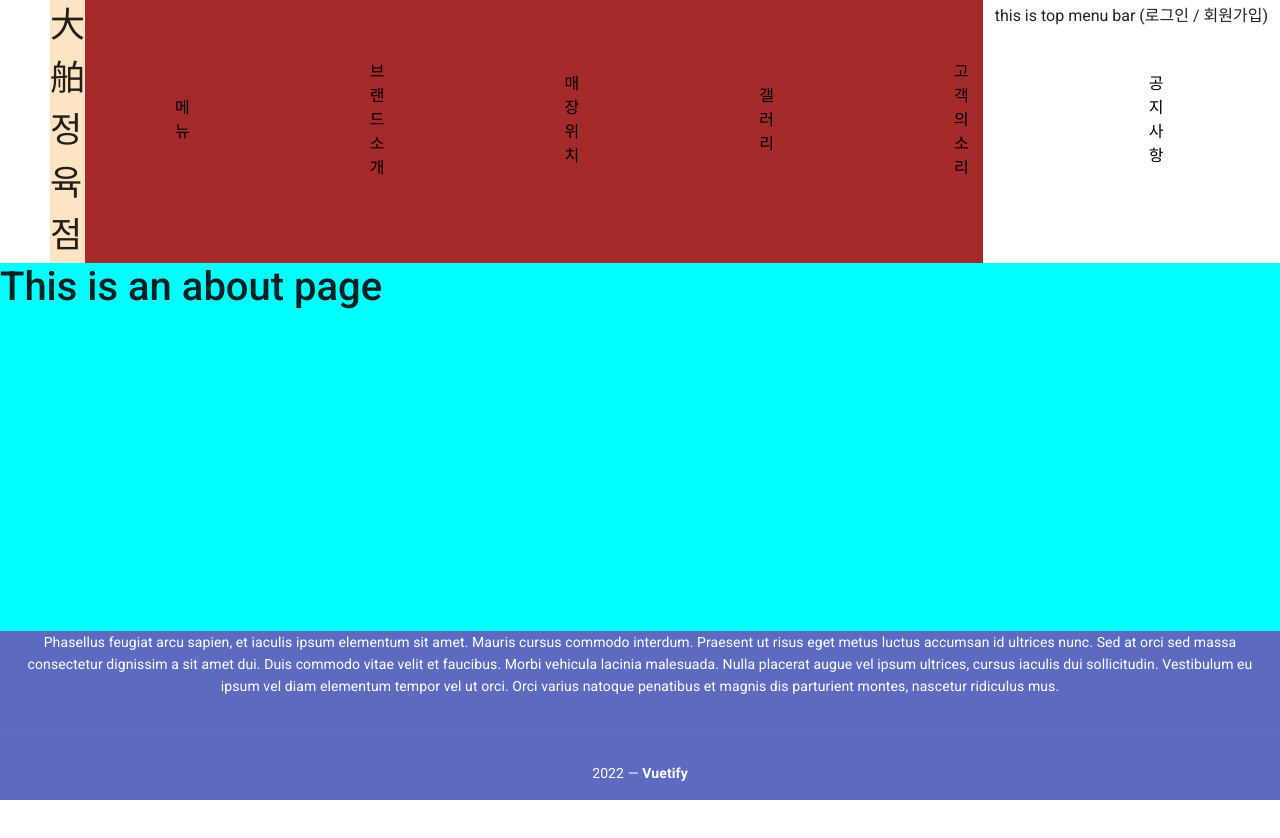
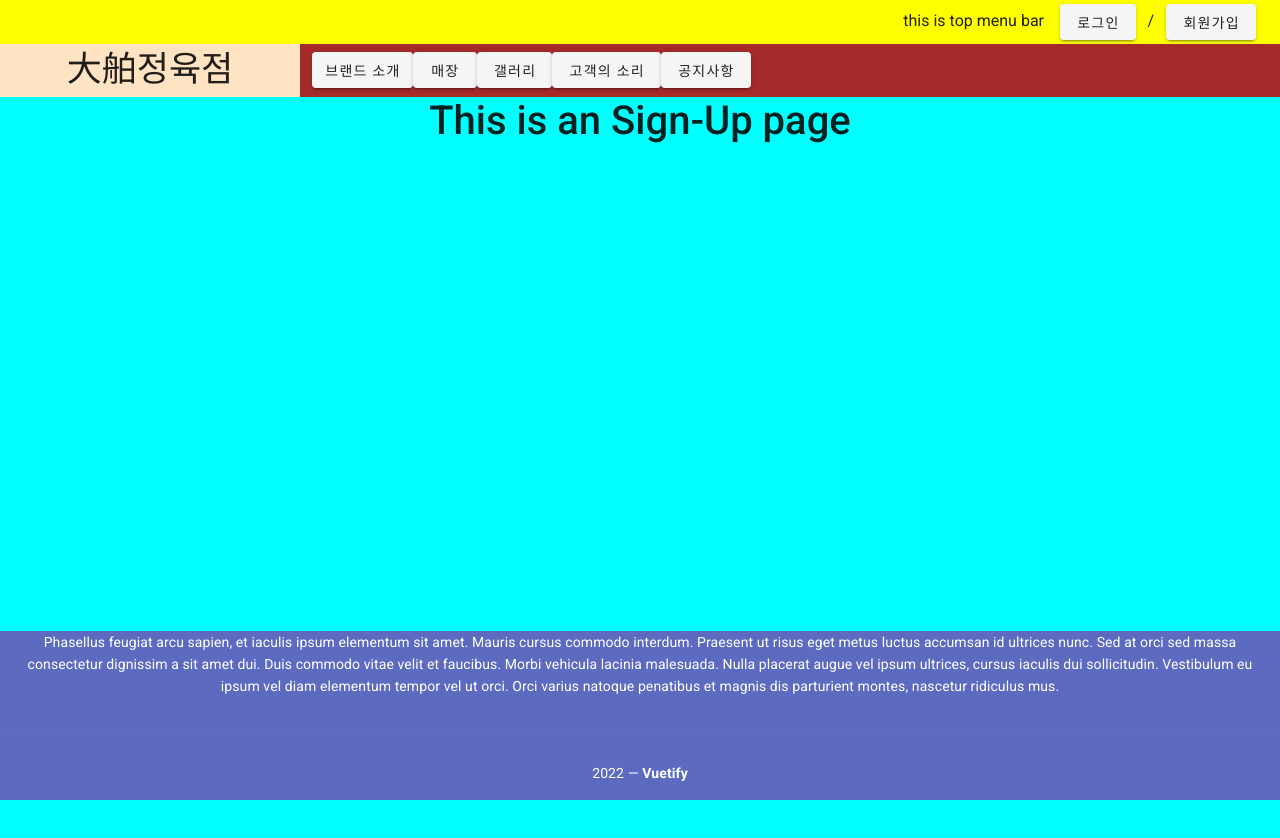
Before and after one commit to xxvigrufv23/DaeBak-Front, a Vue app: page /about in a window 1280 px wide. Shown: the top 838 px of the page. Before the commit the page ends 800 px from the top, so only its background shows below. Built offline with nearby package versions, Linux system fonts and the light colour scheme; a web font is replaced by a local one.

Commit message:
20221022 cjy Navbar.vue 수정

```diff
--- a/src/components/HelloWorld.vue
+++ b/src/components/HelloWorld.vue
@@ -3,7 +3,7 @@
     <v-row class="text-center">
       <v-col cols="12">
         <v-img
-          :src="require('../assets/logo.svg')"
+          :src="require('../assets/logo.png')"
           class="my-3"
           contain
           height="200"
--- a/src/components/frame/Navbar.vue
+++ b/src/components/frame/Navbar.vue
@@ -1,24 +1,64 @@
 <template>
-  <nav style="margin-left: 50px;">
-    <div class ="menu-title">大舶정육점</div>
-    <div class="menu-item">메뉴</div>
-    <div class="menu-item">브랜드 소개</div>
-    <div class="menu-item">매장 위치</div>
-    <div class="menu-item">갤러리</div>
-    <div class="menu-item">고객의 소리</div>
-    <div class="menu-item">공지사항</div>
+    <nav>
+      <div
+        class ="menu-title"
+        @click="gotoMainPage"
+        style="cursor: pointer;"
+      >{{ title }}
+      </div>
+      <v-layout class="px-3">
+        <v-btn
+          class="px-3 cols=3 "
+            >{{ brandInfo }}
+        </v-btn>
+
+        <v-btn
+            >{{ storeInfo }}
+        </v-btn>
+
+        <v-btn
+            >{{ gallery }}
+        </v-btn>
+
+        <v-btn
+        >{{ customer }}
+        </v-btn>
+
+        <v-btn
+            >{{ information }}
+        </v-btn>
+        </v-layout>
+
     </nav>
   </template>
 
   <script>
   export default {
       name: 'navbar',
+      data() {
+          return {
+              title: '大舶정육점',
+              brandInfo: '브랜드 소개',
+              storeInfo: '매장',
+              gallery: '갤러리',
+              customer: '고객의 소리',
+              information: '공지사항',
+
+          }
+      },
+      methods: {
+        gotoMainPage() {
+            this.$router.push('mainpage');
+        }
+      }
   }
   </script>
 
 <style>
 @import url("@/assets/fonts/font.css");
 .menu-title{
+    width:300px;
+    text-align: center;
     font-size: 35px;
     font-family: 'ulsanjunggu';
     background-color: bisque;
--- a/src/components/frame/TopMenuBar.vue
+++ b/src/components/frame/TopMenuBar.vue
@@ -1,15 +1,43 @@
 <template>
-  <div  class="topmenubar_title float-right mx-3 my-1">this is top menu bar (로그인 / 회원가입)</div>
+  <v-main>
+    <div  class="topmenubar_title px-3 py-1">this is top menu bar
+      <v-btn
+        class="mx-3"
+        >
+           {{ loginTitle }}
+      </v-btn>
+      <span>/</span>
+      <v-btn
+        class="mx-3"
+        @click="signUp"
+        >
+           {{ signUpTitle }}
+      </v-btn>
+    </div>
+  </v-main>
 </template>
 
 <script>
 export default {
     name: 'TopMenuBar',
+    data() {
+      return {
+        loginTitle: '로그인',
+        signUpTitle: '회원가입',
+      }
+    },
+    methods:{
+      signUp() {
+        console.log('sdlfjlsdjfl ==', this.$router);
+        this.$router.push('about');
+      }
+    }
 }
 </script>
 
 <style scoped="scss">
 .topmenubar_title {
     text-align: right;
+    background-color: yellow;
 }
 </style>
--- a/src/views/AboutView.vue
+++ b/src/views/AboutView.vue
@@ -1,6 +1,6 @@
 <template>
   <div class="about">
-    <h1>This is an about page</h1>
+    <h1 style="text-align: center;">This is an Sign-Up page</h1>
   </div>
 </template>
 
@@ -11,6 +11,7 @@
 <style scoped>
 .about{
   background-color: aqua;
-  height: 400px;
+  height: 100%;
+  width: 100%
 }
 </style>
--- a/src/views/Main.vue
+++ b/src/views/Main.vue
@@ -1,7 +1,9 @@
 <template>
-  <v-container>
-    <div class="background_img">sdg</div>
-  </v-container>
+  <v-main>
+    <v-container>
+      <div class="background_img"></div>
+    </v-container>
+  </v-main>
 </template>
 
 <script>
@@ -17,7 +19,7 @@ export default {
 .background_img {
   background-image: url('@/assets/img/img_main_background_1.png');
   width : 1334x;
-  height: 880px;
+  height: 1200px;
 }
 
 </style>
```
Lines whose indentation alone changed are shown as unchanged.
